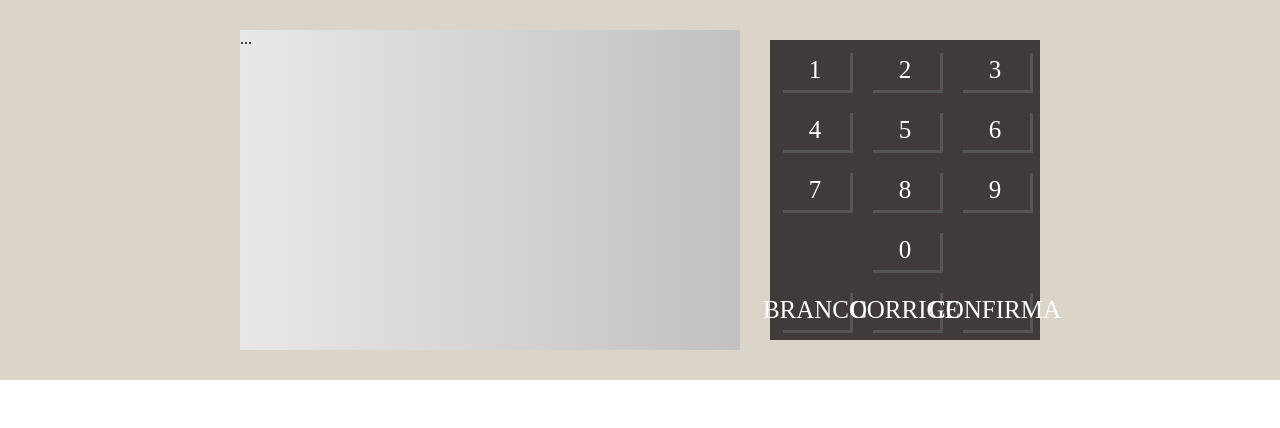
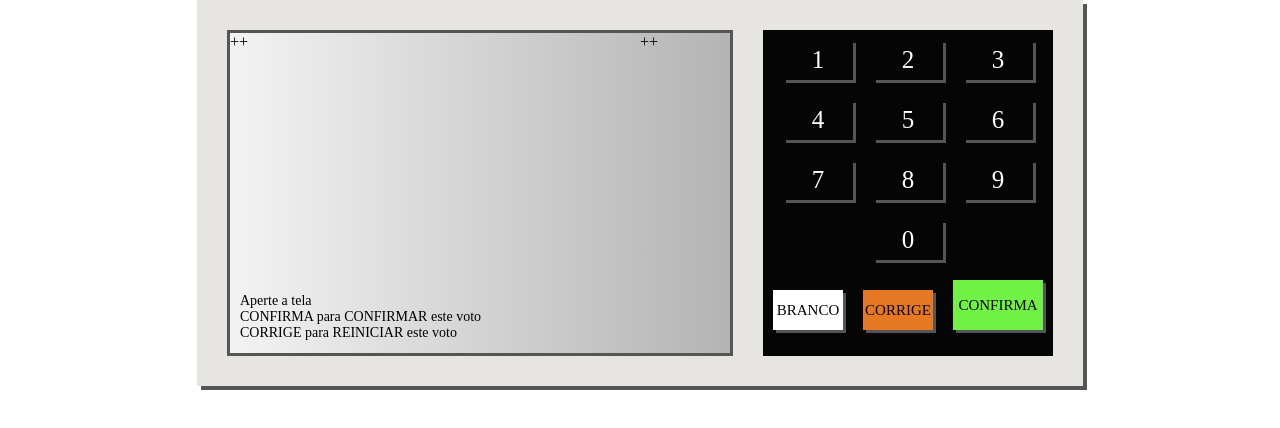
Before and after one commit to wellington197/project-Urna-Eletronica, a plain HTML site: page index.html in a window 1280 px wide. Drawn offline with Linux system fonts and the light colour scheme.

Commit message:
Efetuado a estilização dos botões de Branco,Corrige e Confirma

```diff
--- a/index.html
+++ b/index.html
@@ -11,7 +11,18 @@
 
     <div class="urna">
         <div class="tela">
-            ...
+            <div class="d-1">
+                <div class="d-1-left">++</div>
+                <div class="d-1-right">++</div>
+
+            </div>
+
+            <div class="d-2">
+                Aperte a tela</br>
+                CONFIRMA para CONFIRMAR este voto</br>
+                CORRIGE para REINICIAR este voto</br>
+
+            </div>
 
         </div>
 
@@ -37,9 +48,9 @@
             </div>
 
             <div class="teclado--linha">
-                <div class="teclado--botao">BRANCO</div>
-                <div class="teclado--botao">CORRIGE</div>
-                <div class="teclado--botao">CONFIRMA</div>
+                <div class="teclado--botao botao--branco">BRANCO</div>
+                <div class="teclado--botao botao--corrige">CORRIGE</div>
+                <div class="teclado--botao botao--confirma">CONFIRMA</div>
             </div>
 
         </div>
--- a/style.css
+++ b/style.css
@@ -1,30 +1,36 @@
 body{
     margin: 0;
-
-}
-.urna{
-    background-color: #dbd5c9;
-    padding: 30px;
     display: flex;
     justify-content: center;
     align-items: center;
+}
+.urna{
+    background-color: #e6e5e2;
+    padding: 30px;
+    display: flex;
+    box-shadow: 4px 4px 0px #555;
+
 }
 
 .tela{
     width:500px;
     height:320px;
-    background: linear-gradient(to right,#e8e8e8,#C1C1C1);
+    background: linear-gradient(to right,#f3f3f3,#b4b4b4);
+    border: solid 3px #555;
+    display: flex;
+    flex-direction: column;
 }
 
 .teclado{
     margin-left: 30px;
-    background-color: #403a3a;
+    background-color: #050505;
 
 }
 
 .teclado--linha{
     display: flex;
     justify-content: center;
+    align-items: flex-end;
 }
 
 .teclado--botao{
@@ -41,3 +47,42 @@ body{
     box-shadow: 3px 3px 0px #555;
 
 }
+
+.botao--branco{
+    background-color: #FFF;
+    color: #050505;
+    font-size: 15px;
+}
+.botao--corrige{
+    background-color: #e67824;
+    color: #050505;
+    font-size: 15px;
+}
+
+.botao--confirma{
+    background-color: #71f046;
+    color: #050505;
+    font-size: 15px;
+    width: 90px;
+    height: 50px;
+}
+
+.d-1{
+    flex: 1;
+    display: flex;
+
+}
+.d-1-left{
+    flex: 1;
+}
+.d-1-right{
+    width: 90px;
+}
+
+
+.d-2{
+    height: 50px;
+    font-size: 14px;
+    border-top: 2px solid rgba(0, 0, 0, 0);
+    padding: 10px;
+}
```
